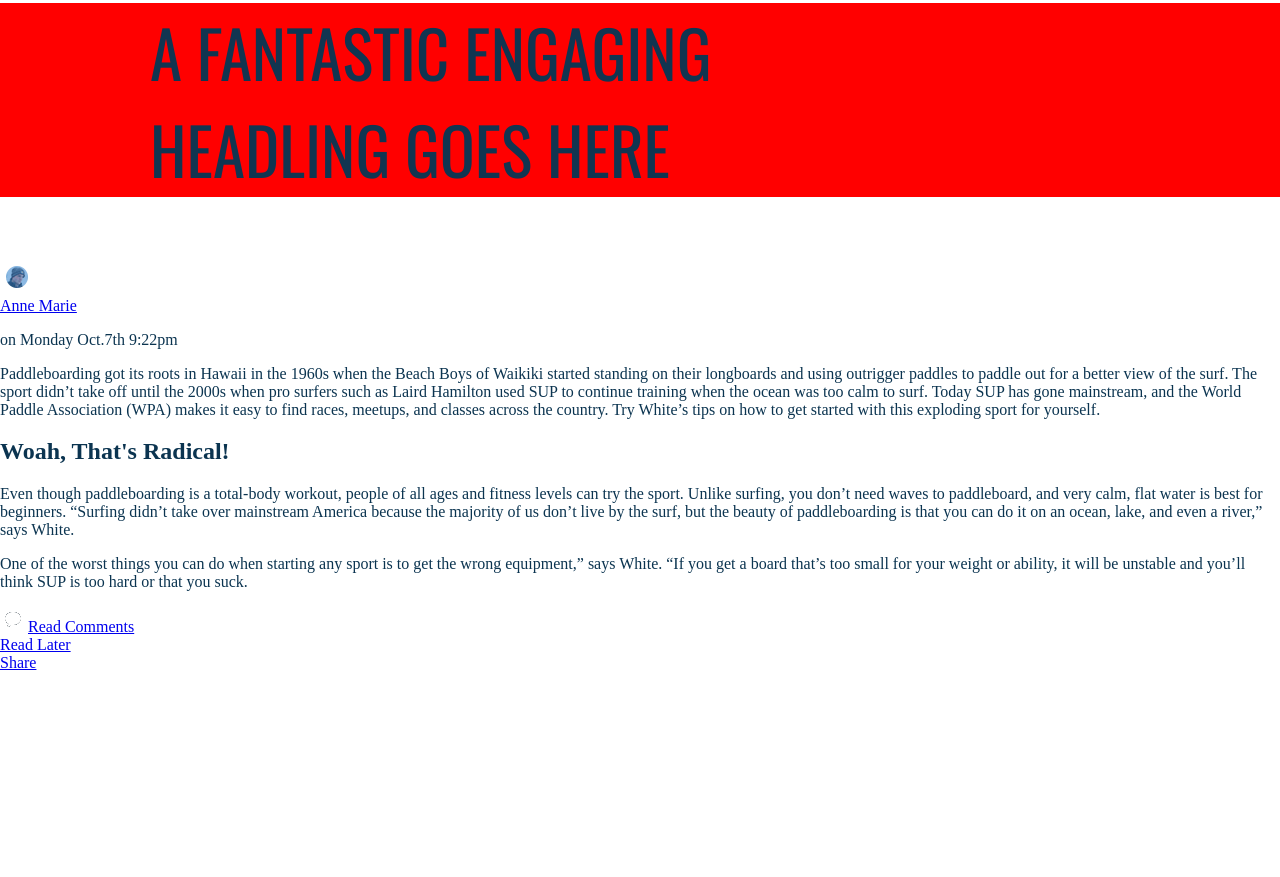
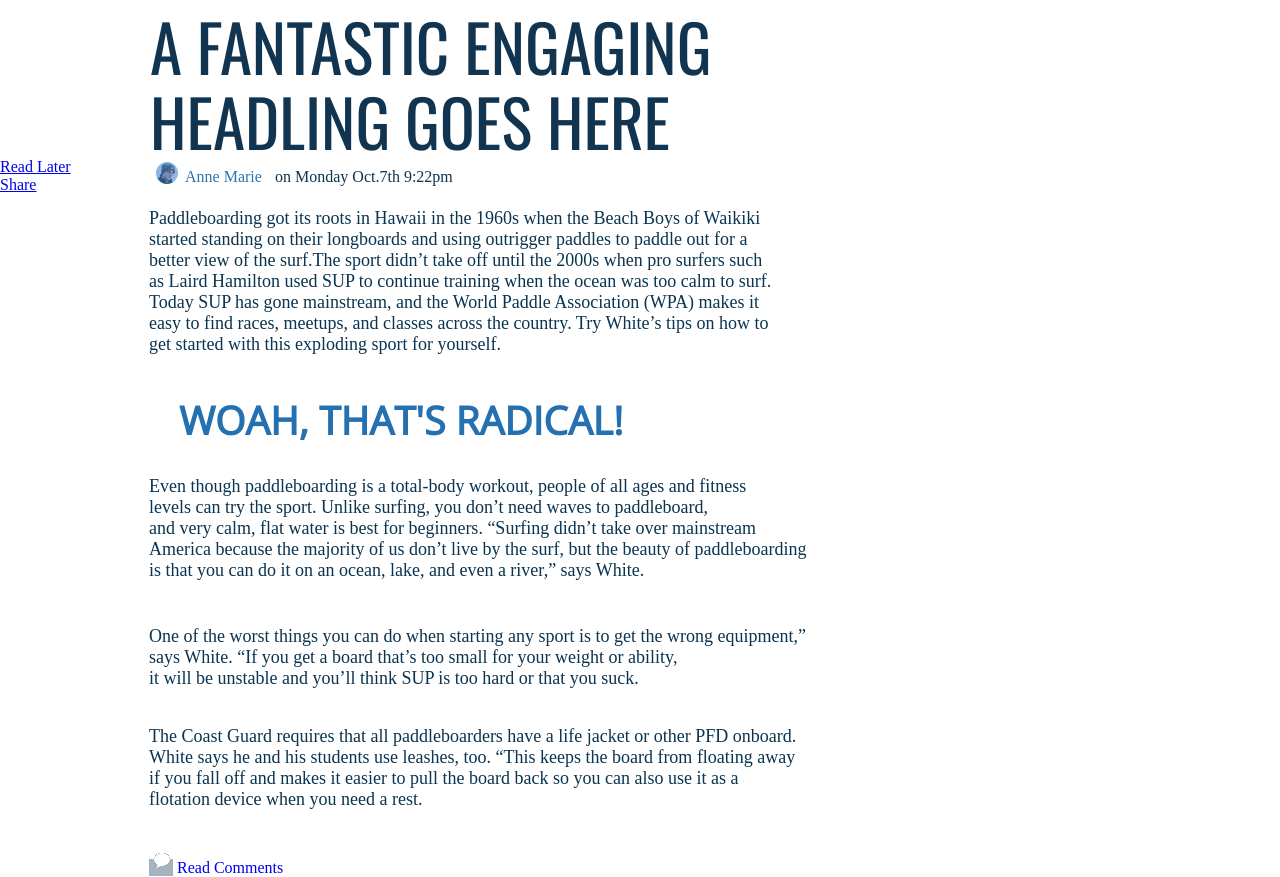
Before and after one commit to Miguelramirezjr/1.4-Pixel-Perfect, a plain HTML site: page index.html in a window 1280 px wide. Shown: the part 579-1456 px from the top of the page. Before the commit the page ends 1251 px from the top, so only its background shows below. Drawn offline with nearby package versions, Linux system fonts and the light colour scheme.

Commit message:
4th commit
!!4th commit

```diff
--- a/index.html
+++ b/index.html
@@ -39,16 +39,14 @@
  <div class="container-left">
    <div class="headline-left">
      <p>A Fantastic Engaging<br> Headling Goes Here</br></p>
-   </div>
-
-
+    </div>
 
    <div class="smallfacelogo">
       <img src="images/smallfacelogo.png">
      </div>
 
    <div class="anne">
-       <a href="https://github.com/Miguelramirezjr">Anne Marie</a>
+       <p>Anne Marie</p>
      </div>
      <div class="monday">
          <p>on Monday Oct.7th 9:22pm</p>
@@ -56,7 +54,8 @@
 
 
      <div class="para1left">
-           <p>Paddleboarding got its roots in Hawaii in the 1960s when the Beach Boys of Waikiki started standing on their longboards and using outrigger paddles to paddle out for a better view of the surf. The sport didn’t take off until the 2000s when pro surfers such as Laird Hamilton used SUP to continue training when the ocean was too calm to surf. Today SUP has gone mainstream, and the World Paddle Association (WPA) makes it easy to find races, meetups, and classes across the country. Try White’s tips on how to get started with this exploding sport for yourself.</p>
+           <p>Paddleboarding got its roots in Hawaii in the 1960s when the Beach Boys of Waikiki<br>started standing on their longboards and using outrigger paddles to paddle out for a<br> better view of the surf.The sport didn’t take off until the 2000s when pro surfers such<br> as Laird Hamilton used SUP to continue training when the ocean was too calm to surf.<br> Today SUP has gone mainstream, and the World Paddle Association (WPA) makes it<br>easy to find races, meetups, and classes across the country. Try White’s tips on how to<br> get started with this exploding sport for yourself.</br></br></br></br></br></br></p>
+           <!--<p>In order to prepare to get up on the board, it’s important to strengthen certain<br> muscle groups beforehand. So we sat down with personal trainer Orion Mims, A.C.E., A.C.S.M.</br></p>-->
     </div>
 
 
@@ -66,18 +65,23 @@
 
 
     <div class="para2left">
-          <p>Even though paddleboarding is a total-body workout, people of all ages and fitness levels can try the sport. Unlike surfing, you don’t need waves to paddleboard, and very calm, flat water is best for beginners. “Surfing didn’t take over mainstream America because the majority of us don’t live by the surf, but the beauty of paddleboarding is that you can do it on an ocean, lake, and even a river,” says White.</p>
+          <p>Even though paddleboarding is a total-body workout, people of all ages and fitness<br> levels can try the sport. Unlike surfing, you don’t need waves to paddleboard,<br> and very calm, flat water is best for beginners. “Surfing didn’t take over mainstream <br>America because the majority of us don’t live by the surf, but the beauty of paddleboarding <br>is that you can do it on an ocean, lake, and even a river,” says White.</br></br></br></br></p>
     </div>
 
 
     <div class="para3left">
-          <p>One of the worst things you can do when starting any sport is to get the wrong equipment,” says White. “If you get a board that’s too small for your weight or ability, it will be unstable and you’ll think SUP is too hard or that you suck.</p>
+          <p>One of the worst things you can do when starting any sport is to get the wrong equipment,”<br> says White. “If you get a board that’s too small for your weight or ability,<br> it will be unstable and you’ll think SUP is too hard or that you suck.</br></br></p>
     </div>
 
+    <div class="para4left">
+      <p>The Coast Guard requires that all paddleboarders have a life jacket or other PFD onboard.<br>White says he and his students use leashes, too. “This keeps the board from floating away<br> if you fall off and makes it easier to pull the board back so you can also use it as a<br> flotation device when you need a rest.</br></br></br></p>
+    </div>
 
     <div class="read">
-        <img src="images/comments.png">
-          <a href="http://www.mensfitness.com/training/endurance/first-timers-guide-to-stand-up-paddleboarding">Read Comments</a>
+          <a href="http://www.mensfitness.com/training/endurance/first-timers-guide-to-stand-up-paddleboarding">
+            <span class="action-icon1"><img src="images/comments.png"></span>
+            <span class="action-text2">Read Comments</span>
+          </a>
     </div>
 
 
--- a/main.css
+++ b/main.css
@@ -136,9 +136,113 @@
    color: #113551;
    font-family: "Oswald", "Helvetica", "sans-serif";
    padding-left: 150px;
-   background-color: red;
-   text-align: left;
+   padding-top: 70px;
+   line-height: 75px;
+   margin: 0;
+   position: relative;
+   overflow: hidden;
+ }
 
+ .headline-left p {
+   margin: 0;
+ }
 
-   /**display: table-caption;**/
+ .smallfacelogo {
+   position: absolute;
+   margin: 0;
+   padding-left: 150px;
  }
+
+ .anne {
+   margin: 0;
+   position: absolute;
+   padding-left: 185px;
+   padding-top: 10px;
+   color: #2A74B2;
+ }
+
+ .anne p {
+   margin: 0;
+ }
+
+ .monday {
+   margin: 0;
+   position: absolute;
+   padding-left: 275px;
+   padding-top: 10px;
+ }
+
+ .monday p {
+   margin: 0;
+ }
+
+ .para1left {
+   margin: 0;
+   position: absolute;
+   padding-left: 149px;
+   padding-top: 50px;
+   font-size: 18px;
+ }
+
+ .para1left p {
+   margin: 0;
+ }
+
+ .woah {
+   text-transform: uppercase;
+   font-family: "Open Sans", "Helvetica", "sans-serif";
+   position: absolute;
+   padding-left: 179px;
+   padding-top: 235px;
+   font-size: 26px;
+   color: #2570B0;
+ }
+
+ .woah h2 {
+   margin: 0;
+ }
+
+ .para2left {
+   margin: 0;
+   position: absolute;
+   padding-top: 300px;
+   font-size: 18px;
+   padding-left: 149px;
+ }
+
+ .para2left {
+   margin: 0;
+ }
+
+ .para3left {
+   margin: 0;
+   position: absolute;
+   padding-left: 149px;
+   font-size: 18px;
+   padding-top: 450px;
+ }
+
+ .para4left {
+   margin: 0;
+   position: absolute;
+   padding-left: 149px;
+   font-size: 18px;
+   padding-top: 550px;
+ }
+
+ .read {
+   position: absolute;
+   margin: 0;
+   padding-left: 149px;
+   padding-top: 690px;
+ }
+
+ .read a {
+   text-decoration: none;
+   /**border-color: #A5B3BE;**/
+   /**border: solid;**/
+ }
+
+ .action-icon1 {
+   background-color: #A5B3BE;
+ }
```
